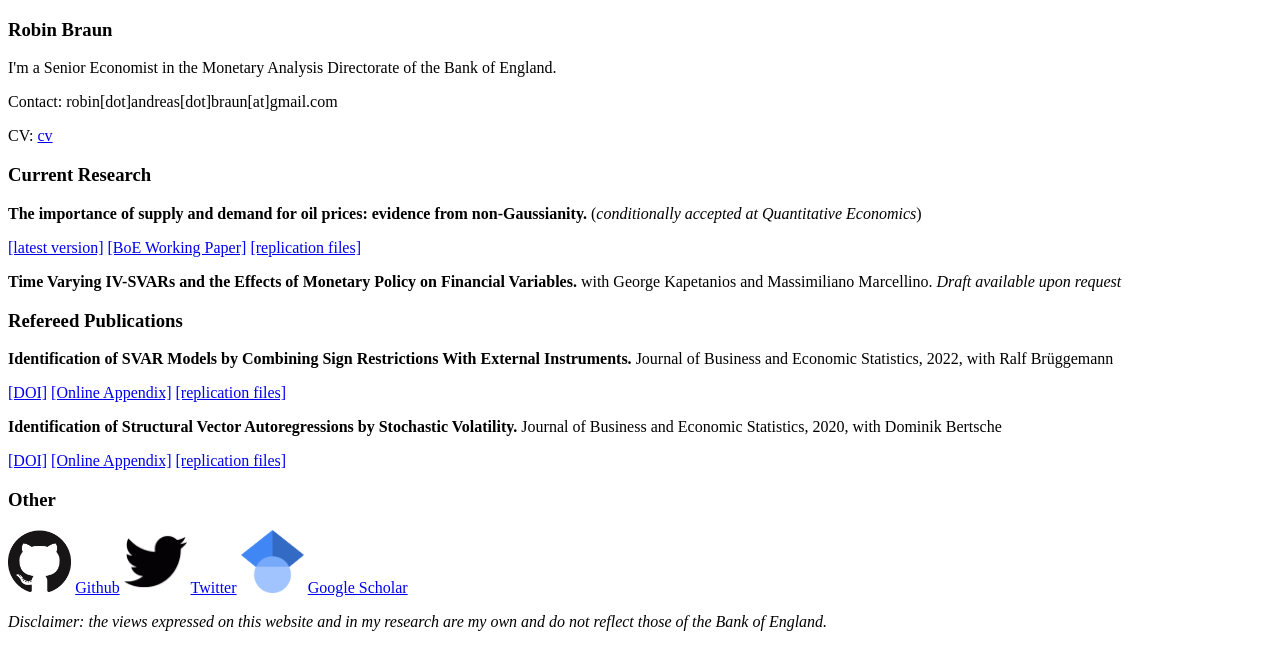
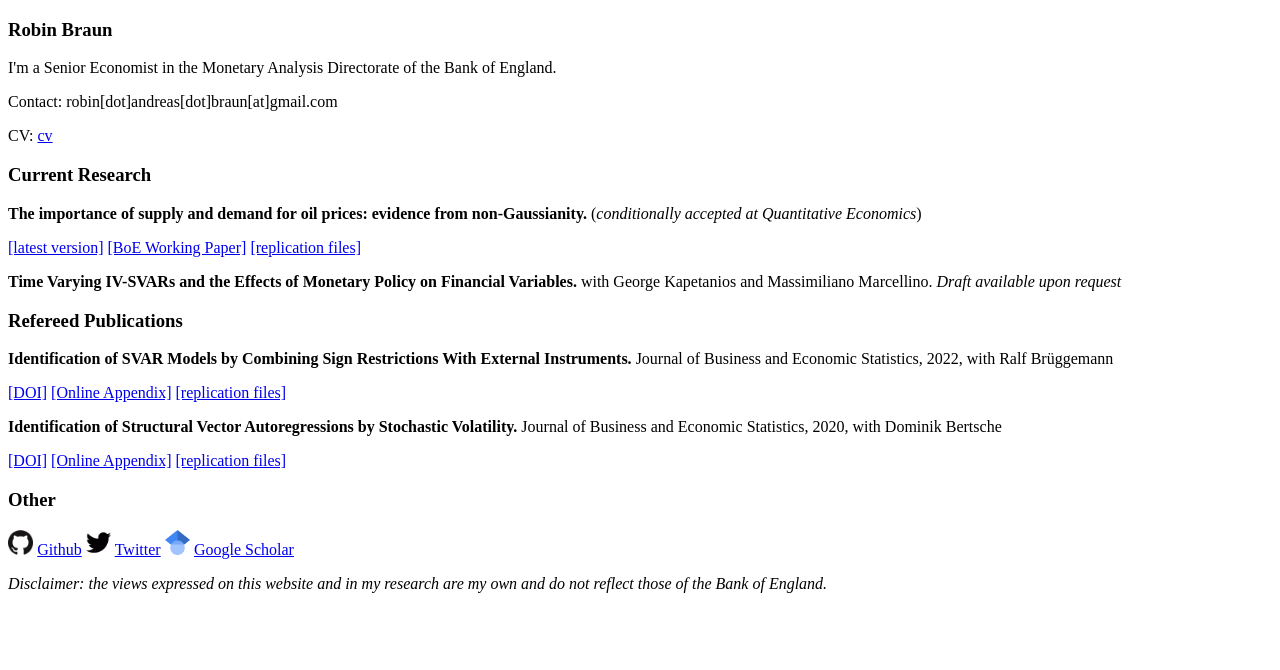
Before and after one commit to r-a-braun/r-a-braun.github.io, a plain HTML site: page index.html in a window 1280 px wide. Drawn offline with Linux system fonts and the light colour scheme.

Commit message:
Update index.html

```diff
--- a/index.html
+++ b/index.html
@@ -60,13 +60,13 @@
 
         <h3>Other</h3>
 
-    <img src='docs/GitHub-Mark-120px-plus.jpg' height=5% width=5%>
+    <img src='docs/GitHub-Mark-120px-plus.jpg' height=2% width=2%>
     <a href="https://github.com/r-a-braun" target="_blank">Github</a>
 
-    <img src='docs/twitter-128.jpg' height=5% width=5%>
+    <img src='docs/twitter-128.jpg' height=2% width=2%>
     <a href="https://twitter.com/robin_braun" target="_blank">Twitter</a>
 
-    <img src='docs/google_scholar.jpg' height=5% width=5%>
+    <img src='docs/google_scholar.jpg' height=2% width=2%>
     <a href="https://scholar.google.com/citations?user=4HNrdwQAAAAJ&hl=en" target="_blank">Google Scholar</a>
     <br>
     </p>
```
